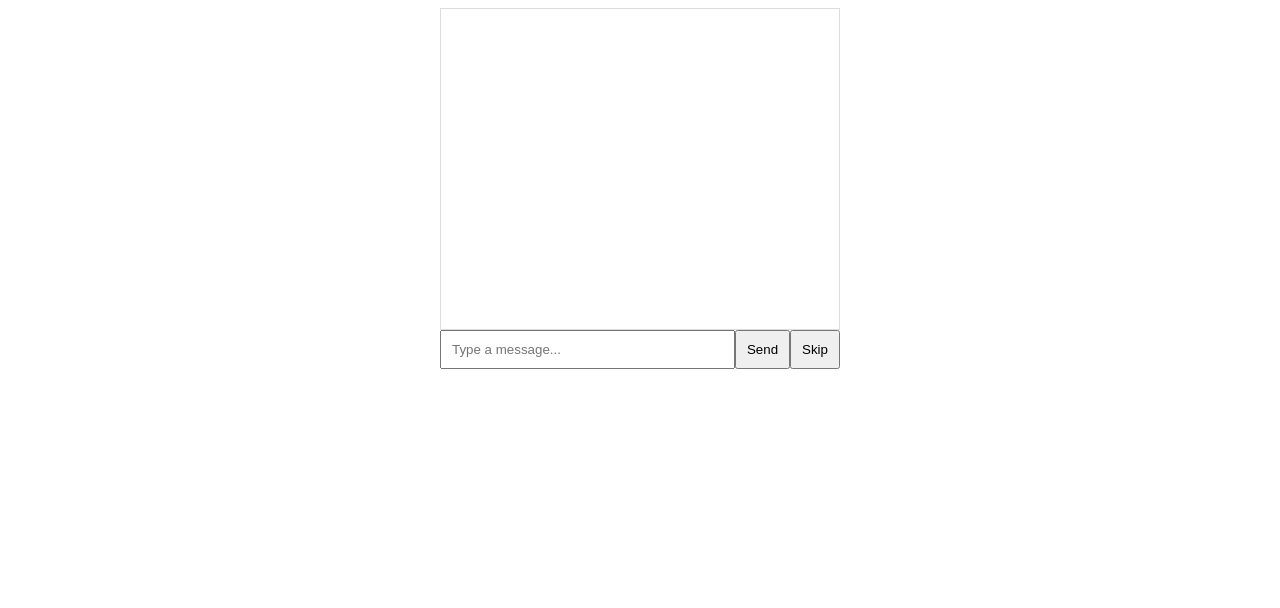
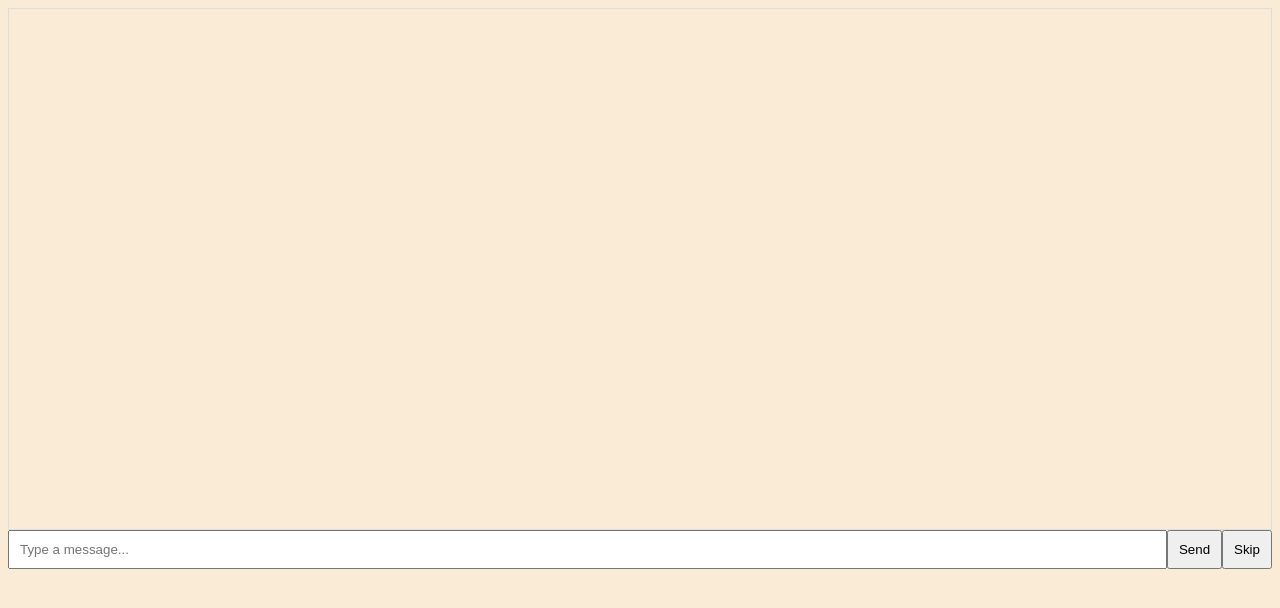
Before and after one commit to XhunterMns/chat-tun, a website: page index.html in a window 1280 px wide. Drawn offline with nearby package versions, Linux system fonts and the light colour scheme; no server answers.

Commit message:
Update index.html

```diff
--- a/index.html
+++ b/index.html
@@ -6,9 +6,9 @@
     <title>Chat App</title>
     <script src="/socket.io/socket.io.js"></script>
     <style>
-        body { font-family: Arial, sans-serif; }
-        .chat-box { max-width: 400px; margin: auto; }
-        .messages { border: 1px solid #ddd; height: 300px; overflow-y: auto; padding: 10px; }
+       body { font-family: Arial, sans-serif; background-color: antiquewhite; }
+        .chat-box { max-width: auto; margin: auto; }
+        .messages { border: 1px solid #ddd; height: 500px; overflow-y: auto; padding: 10px; }
         .input-box { display: flex; }
         .input-box input { flex: 1; padding: 10px; }
         .input-box button { padding: 10px; }
```
